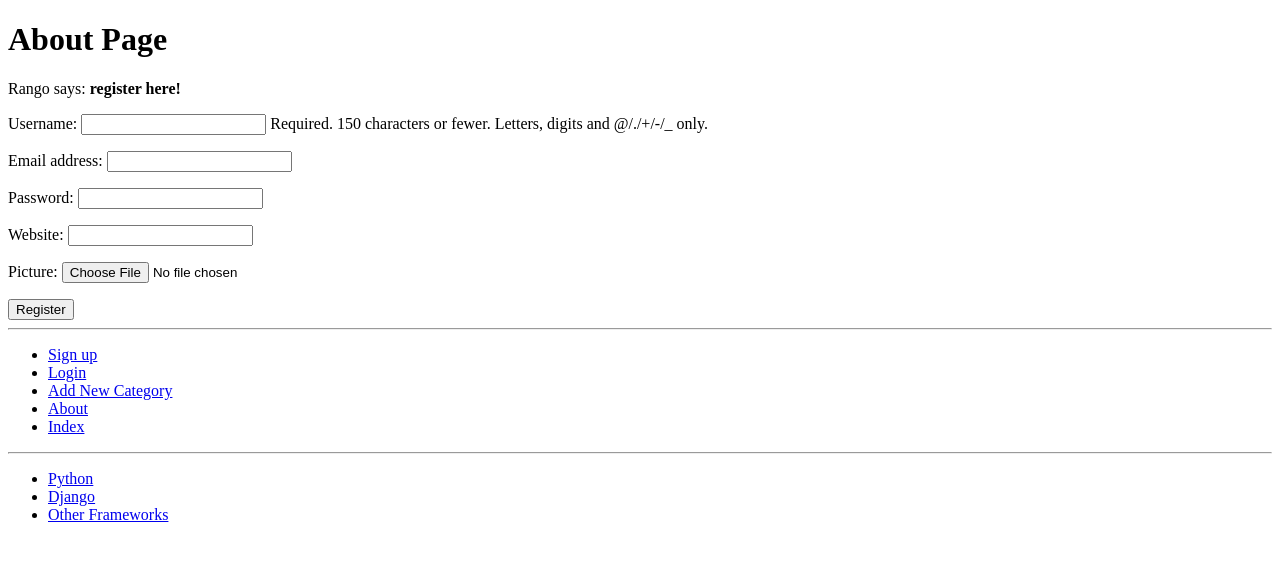
After one commit to DMfengH/Python361-Django, a Django app: page /rango/register/ in a window 1280 px wide. The commit adds this page. Shown: the top 561 px of the page. Run offline with Django 3.2, Linux system fonts and the light colour scheme; data comes from the database, SQL or seed files in the repository; both versions use the stored data as it was after the commit.

Commit message:
2017.8.21——完成第九章
最后练习没有做

```diff
--- a/tango_with_django_project/rango/admin.py
+++ b/tango_with_django_project/rango/admin.py
@@ -1,6 +1,6 @@
 from django.contrib import admin
 from rango.models import Category, Page
-
+from rango.models import UserProfile
 
 class CategoryAdmin(admin.ModelAdmin):
     prepopulated_fields = {'slug': ('name',)}
@@ -8,3 +8,4 @@ class CategoryAdmin(admin.ModelAdmin):
 # admin.site.register() 用来将创建的model放到admin interface页面，即进行register
 admin.site.register(Category, CategoryAdmin)
 admin.site.register(Page)
+admin.site.register(UserProfile)
--- a/tango_with_django_project/rango/forms.py
+++ b/tango_with_django_project/rango/forms.py
@@ -1,5 +1,8 @@
 from django import forms
 from rango.models import Page, Category
+from django import forms
+from django.contrib.auth.models import User
+from rango.models import Category, Page, UserProfile
 # 这个文件是关于数据的格式
 
 class CategoryForm(forms.ModelForm):
@@ -32,3 +35,15 @@ class PageForm(forms.ModelForm):
     #         cleaned_data['url'] = url
     #
     #         return cleaned_data  # 把修改后的数据返回，才会生效。
+
+class UserForm(forms.ModelForm):
+    password = forms.CharField(widget=forms.PasswordInput())
+
+    class Meta:
+        model = User
+        fields = ('username', 'email', 'password')
+
+class UserProfileForm(forms.ModelForm):
+    class Meta:
+        model = UserProfile
+        fields = ('website', 'picture')
--- a/tango_with_django_project/rango/models.py
+++ b/tango_with_django_project/rango/models.py
@@ -1,6 +1,6 @@
 from django.db import models
 from django.template.defaultfilters import slugify
-
+from django.contrib.auth.models import User
 
 # 都继承于Django自带的Model base class（django.db.models.Model）
 class Category(models.Model):
@@ -29,3 +29,10 @@ class Page(models.Model):
 
     def __str__(self):  # 这句话很有用，没有它，当对对象使用print的时候，结果是<Category: Category object>，不显示名字。
         return self.title
+class UserProfile(models.Model):
+    user = models.OneToOneField(User)
+    website = models.URLField(blank=True)   # blank表示这两个可以为空白
+    # upload_to的值会和MEDIA_ROOT连在一起作为images的地址
+    picture = models.ImageField(upload_to='profile_images', blank=True)
+    def __str__(self):
+        return self.user.username
--- a/tango_with_django_project/rango/urls.py
+++ b/tango_with_django_project/rango/urls.py
@@ -17,4 +17,8 @@ urlpatterns = [
     # 这个需要正则匹配的东西，会匹配出多个网页，在后面的HTML中可以用category.slug代表每一个。参见HTML实例。
     url(r'^category/(?P<category_name_slug>[\w\-]+)/$',
         views.show_category, name='show_category'),
+    url(r'^register/$', views.register, name='register'),
+    url(r'^login/$', views.user_login, name='login'),
+    url(r'^restricted/', views.restricted, name='restricted'),
+    url(r'^logout/$', views.user_logout, name='logout'),
 ]
--- a/tango_with_django_project/rango/views.py
+++ b/tango_with_django_project/rango/views.py
@@ -4,7 +4,12 @@ from django.http import HttpResponse
 from rango.models import Page
 from rango.forms import CategoryForm
 from rango.forms import PageForm
-
+from rango.forms import UserForm, UserProfileForm
+from django.contrib.auth import authenticate, login
+from django.http import HttpResponseRedirect, HttpResponse
+from django.core.urlresolvers import reverse
+from django.contrib.auth .decorators import login_required
+from django.contrib.auth import logout
 
 def index(request):
     # return HttpResponse("Rango sats hey there partner!")  # 返回一句话（HttpResponse是一个要返回的对象）
@@ -67,3 +72,55 @@ def add_page(request, category_name_slug):
             print(form.errors)
     context_dict = {'form': form, 'category': category}
     return render(request, 'rango/add_page.html', context_dict)
+
+
+def register(request):
+    registered = False  # 表示是否注册成功
+    if request.method == 'POST':  # 如果有请求
+        user_form = UserForm(data=request.POST)  # 从输入处获得信息
+        profile_form = UserProfileForm(data=request.POST)
+        if user_form.is_valid() and profile_form.is_valid():  # 如果输入信息正确，就进行保存
+            user = user_form.save()
+            user.set_password(user.password)  # 对密码进行哈希处理，并保存
+            user.save()
+            profile = profile_form.save(commit=False)
+            profile.user = user
+            if 'picture' in request.FILES:  # 是否上传了图片
+                profile.picture = request.FILES['picture']
+            profile.save()
+            registered = True
+        else:
+            print(user_form.errors, profile_form.errors)  # 如果出现错误
+    else:
+        user_form = UserForm()
+        profile_form = UserProfileForm()
+
+    return render(request, 'rango/register.html',
+                  {'user_form': user_form, 'profile_form': profile_form, 'registered': registered})
+
+
+def user_login(request):
+    if request.method == 'POST':
+        username = request.POST.get('username')
+        password = request.POST.get('password')
+        user = authenticate(username=username, password=password)
+        if user:
+            if user.is_active:
+                login(request, user)
+                return HttpResponseRedirect(reverse('index'))
+            else:
+                return HttpResponse("Your Rango account is disables.")
+        else:
+            print("Invalid login details: {0),{1}".format(username, password))
+            return HttpResponse("Invalid login details supplied.")
+    else:
+        return render(request, 'rango/login.html', {})
+
+@login_required
+def restricted(request):
+    return HttpResponse("Since you're logged in, you can see this text!")
+
+@login_required
+def user_logout(request):   # 登出
+    logout(request)
+    return HttpResponseRedirect(reverse('index'))
--- a/tango_with_django_project/templates/rango/base.html
+++ b/tango_with_django_project/templates/rango/base.html
@@ -19,9 +19,17 @@
 <hr/>
 <div>
     <ul>
+        {% if user.is_authenticated %}
+        <li><a href="{% url 'rango:restricted' %}">Restricted Page</a></li>
+        <li><a href="{% url 'rango:logout' %}">Logout</a></li>
+        {% else %}
+        <li><a href="{% url 'rango:register' %}">Sign up</a></li>
+        <li><a href="{% url 'rango:login' %}">Login</a></li>
+        {% endif %}
         <li><a href="{% url 'rango:add_category' %}">Add New Category</a></li>
         <li><a href="{% url 'rango:about' %}">About</a></li>
         <li><a href="{% url 'rango:index' %}">Index</a></li>
+
     </ul>
 </div>
 <hr/>
--- /dev/null
+++ b/tango_with_django_project/templates/rango/register.html
@@ -0,0 +1,26 @@
+{% extends 'rango/base.html' %}
+{% load staticfiles %}
+
+{% block title_block %}
+Register
+{% endblock %}
+
+{% block body_block %}
+<h1>About Page</h1>
+{% if registered %}
+Rango says:<strong>thank you for registering!</strong>
+<a href="{% url 'rango:index' %}">Return to the homepage.</a><br />
+{% else %}
+Rango says: <strong>register here!</strong><br />
+<form id="user_form" method="post" action="{% url 'rango:register' %}" enctype="multipart/form-data">
+    {% csrf_token %}
+
+    <!-- Display each form -->
+    {{ user_form.as_p }}
+    {{ profile_form.as_p }}
+
+    <!-- Provide a button to click to submit the form. -->
+    <input type="submit" name="submit" value="Register"  />
+</form>
+{% endif %}
+{% endblock %}
```
Also changed, not shown: tango_with_django_project/tango_with_django_project/settings.py (+14 -2 lines), tango_with_django_project/templates/rango/index.html (+7 -1 lines), tango_with_django_project/templates/rango/login.html (added, +18 -0 lines), tango_with_django_project/db.sqlite3, tango_with_django_project/rango/migrations/0004_userprofile.py (added).
